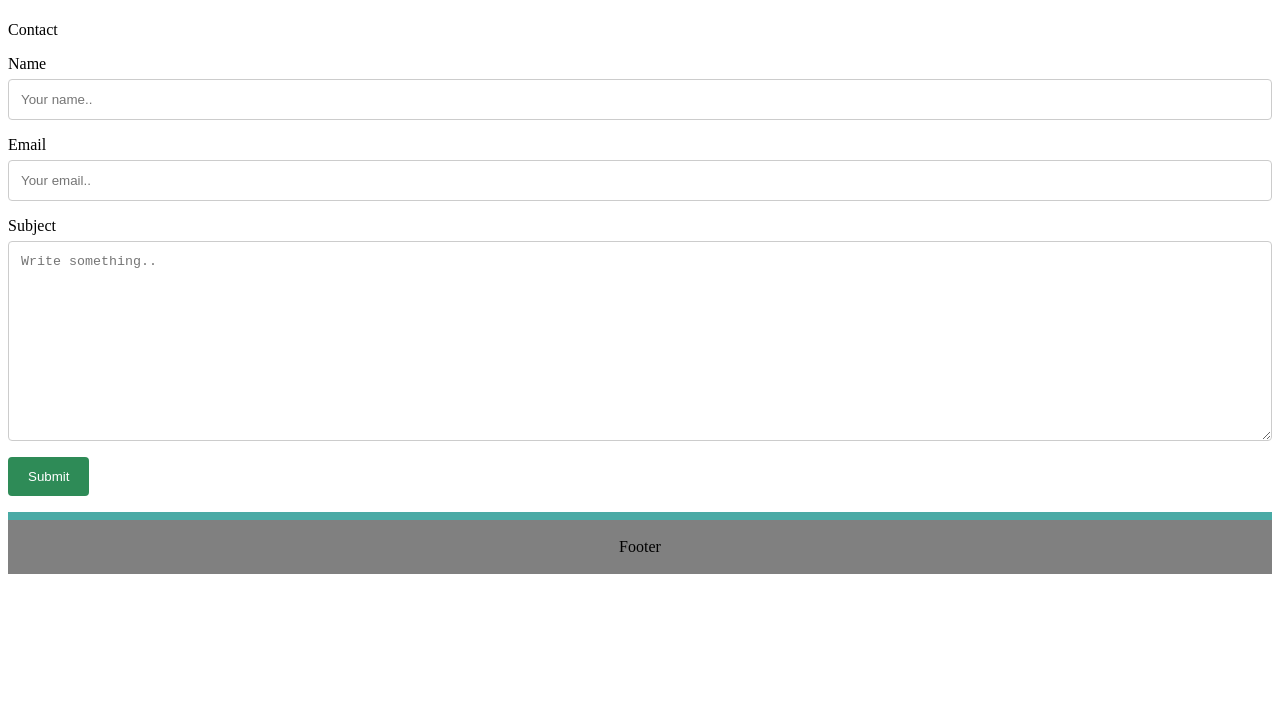
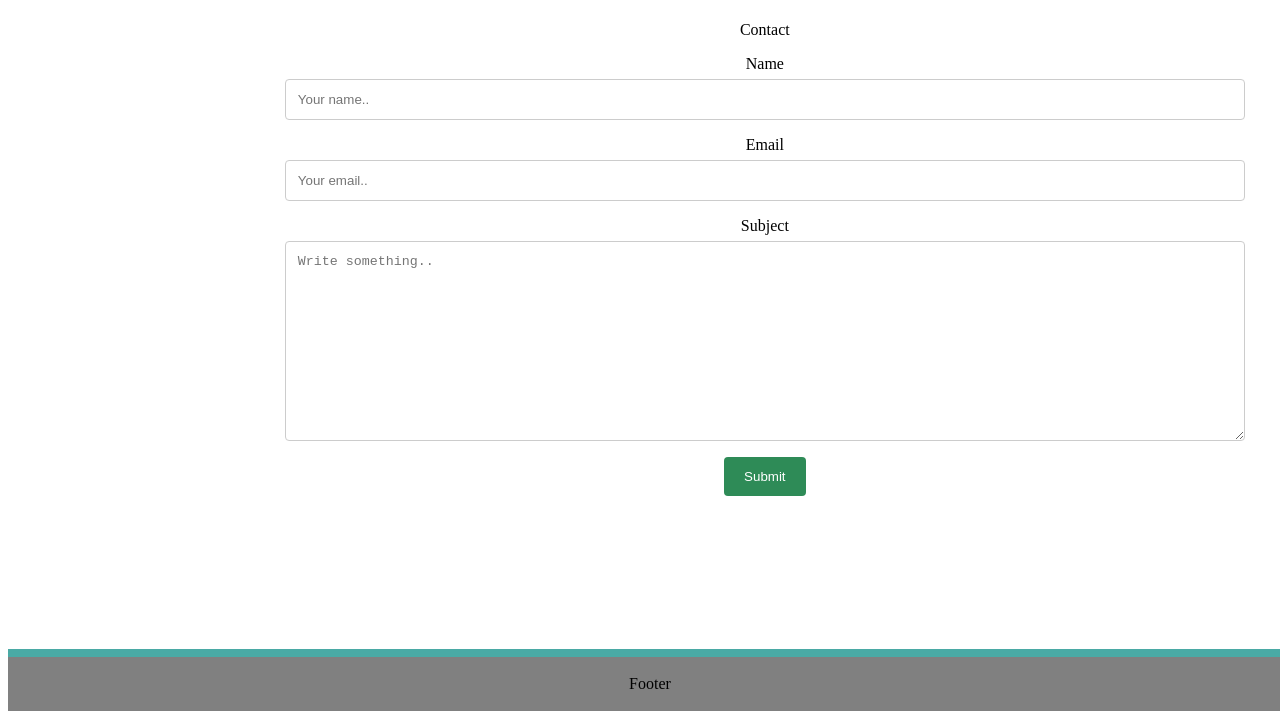
Before and after one commit to jmauro33/jmauro33.github.io, a plain HTML site: page contact.html in a window 1280 px wide. Shown: the part 89-800 px from the top of the page. Drawn offline with Linux system fonts and the light colour scheme.

Commit message:
edited footers

```diff
--- a/contact.html
+++ b/contact.html
@@ -27,10 +27,10 @@
     </header>
 
 
+    <div class="containerforpages">
+        <p>Contact</p>
+    <div class="contact header">
 
-
-    </div class="contact header">
-        <p>Contact</p>
     </div>
 
         <form action="/action_page.php">
@@ -47,7 +47,7 @@
           <input type="submit" value="Submit">
         </form>
       </div>
-
+</div>
 
 <div class="footer">
     <p>Footer</p>
--- a/style.css
+++ b/style.css
@@ -26,6 +26,25 @@
   background-color: #f2f2f2;
   padding: 20px;
 }
+.containerforpages {
+
+  width: 960px;
+  align-content: center;
+  margin: auto;
+  text-align: center;
+
+
+}
+
+
+
+
+
+
+
+
+
+
 
 .contact header {
 
@@ -69,13 +88,14 @@ input[type=submit]:hover {
 
 
 .footer {
-
+    position: absolute;
     border-top: 8px solid #4aaaa5;
     background-color:grey;
     color:black;
     text-align: center;
     padding: 2px;
-
+    bottom: 0;
+    width: 100%;
 }
 
 h1 {
```
Also changed, not shown: index.html (+2 -2 lines), portfolio.html (+6 -0 lines).
